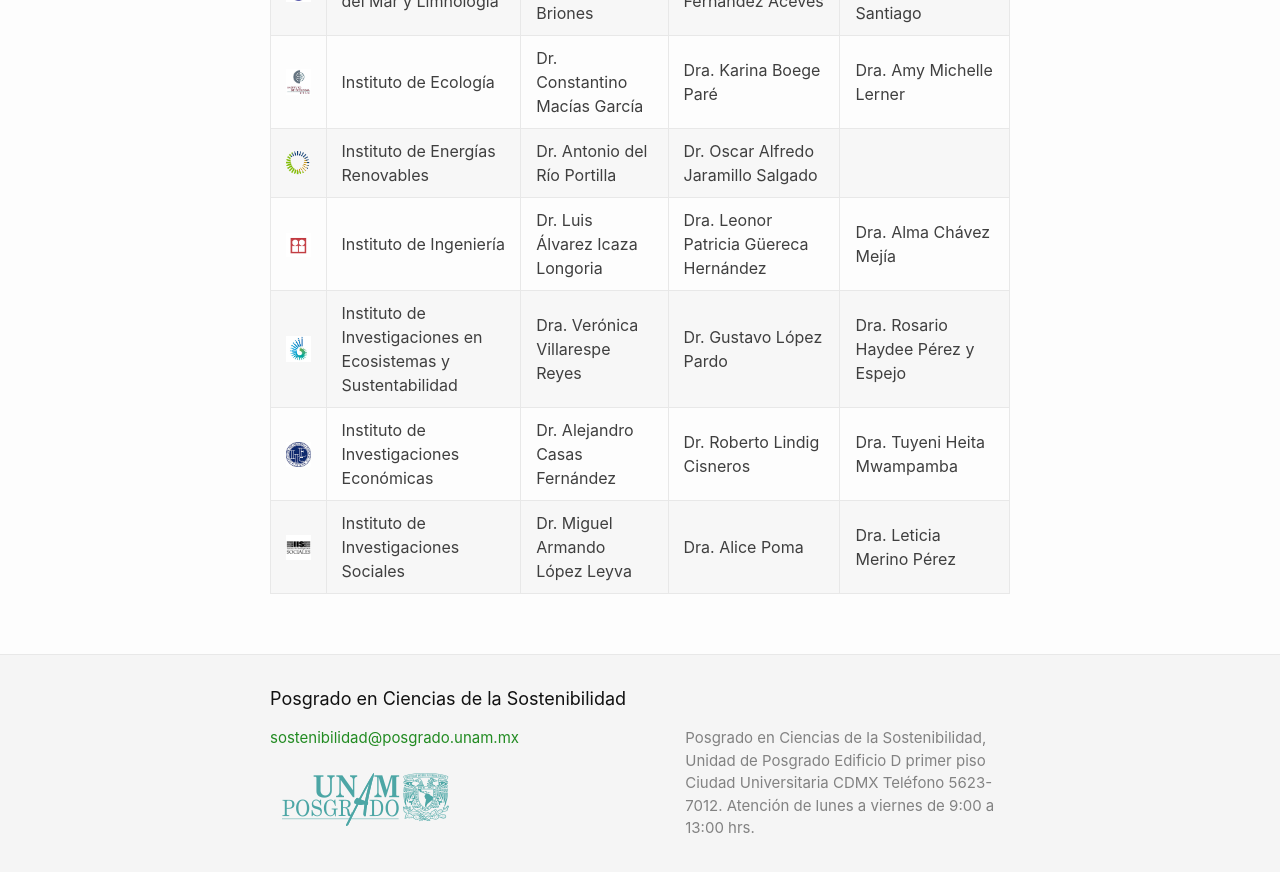
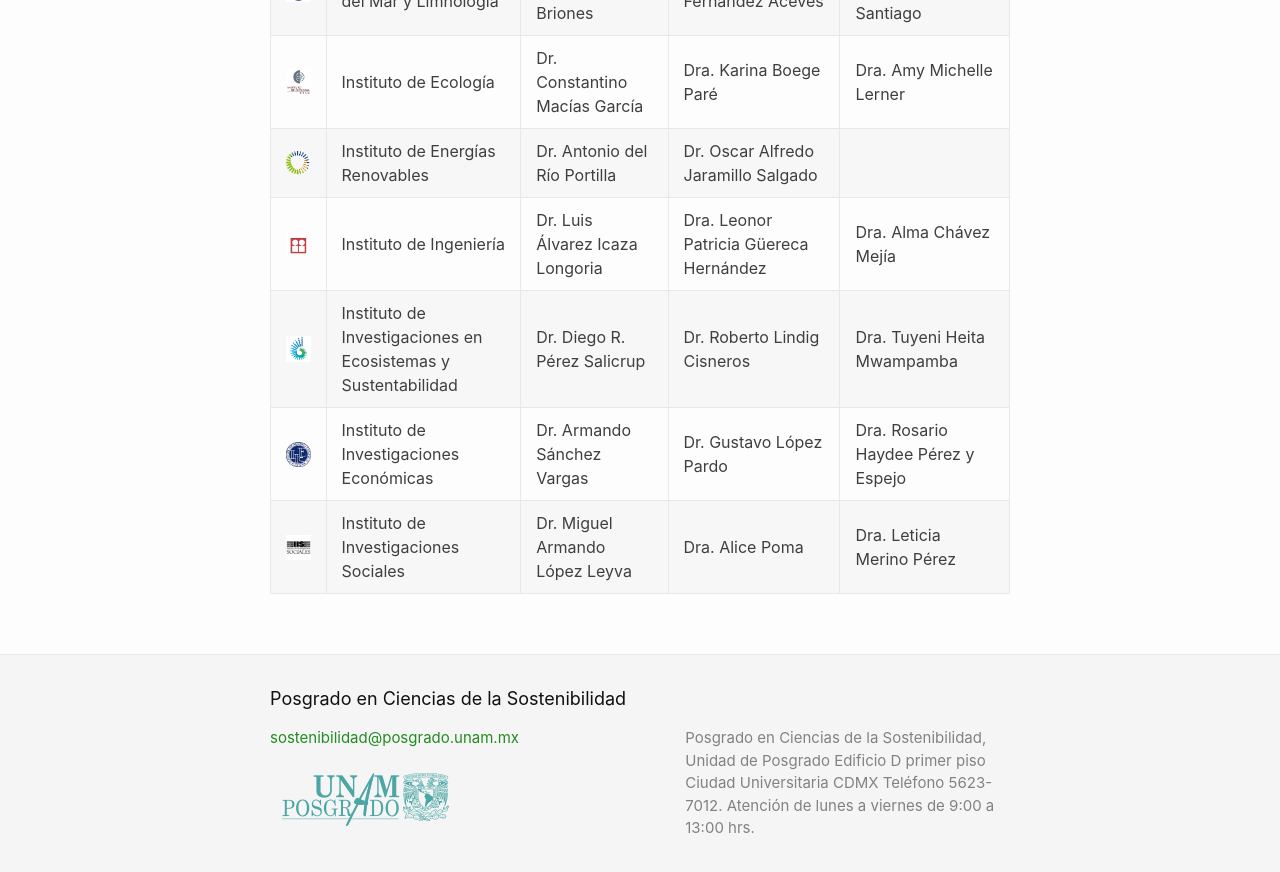
Before and after one commit to pcs-unam/pcs-unam.github.io, a Jekyll site: the page built from 05_comite.md, in a window 1280 px wide and 900 px high, scrolled down 1105 px. Shown: the top 872 px of the window. Built offline with Jekyll 4.4.1, drawn with Linux system fonts in a browser that asks for light colours; some of the changed text lies outside the part shown.

Commit message:
Se cambió el nombre del Coordinador y de otros representantes que estaban mal

```diff
--- a/05_comite.md
+++ b/05_comite.md
@@ -12,7 +12,7 @@
 
 ## Integrantes
 
-**Coordinadora**: Dra. Marisa Mazari Hiriart
+**Coordinador**: Dr. Alonso Aguilar Ibarra
 
 **Representante de alumnos**: Lic. Vanessa María Cravioto Fierro
 
@@ -30,7 +30,7 @@
 |![ecologia](/assets/logos/ecologia.png)		  |Instituto de Ecología    															 |Dr. Constantino Macías García         |Dra. Karina Boege Paré                 |Dra. Amy Michelle Lerner       |
 |![renovables](/assets/logos/ier.png)			  |Instituto de Energías Renovables     												 |Dr. Antonio del Río Portilla          |Dr. Oscar Alfredo Jaramillo Salgado           |                            |
 |![ingenieria](/assets/logos/ingenieria.png)	  |Instituto de Ingeniería      														 |Dr. Luis Álvarez Icaza Longoria       |Dra. Leonor Patricia Güereca Hernández |Dra. Alma Chávez Mejía         |
-|![iies](/assets/logos/iies.png)				  |Instituto de Investigaciones en Ecosistemas y Sustentabilidad     					 |Dra. Verónica Villarespe Reyes        |Dr. Gustavo López Pardo                |Dra. Rosario Haydee Pérez y Espejo       |
-|![iie](/assets/logos/economicas.png)			  |Instituto de Investigaciones Económicas      										 |Dr. Alejandro Casas Fernández         |Dr. Roberto Lindig Cisneros            |Dra. Tuyeni Heita Mwampamba    |
+|![iies](/assets/logos/iies.png)				  |Instituto de Investigaciones en Ecosistemas y Sustentabilidad     					 |Dr. Diego R. Pérez Salicrup        |Dr. Roberto Lindig Cisneros                |Dra. Tuyeni Heita Mwampamba       |
+|![iie](/assets/logos/economicas.png)			  |Instituto de Investigaciones Económicas      										 |Dr. Armando Sánchez Vargas         |Dr. Gustavo López Pardo            |Dra. Rosario Haydee Pérez y Espejo    |
 |![sociales](/assets/logos/sociales.png)		  |Instituto de Investigaciones Sociales    											 |Dr. Miguel Armando López Leyva        |Dra. Alice Poma                        |Dra. Leticia Merino Pérez      |
 |-------------------------------------------------|--------------------------------------------------------------------------------------|--------------------------------------|---------------------------------------|-------------------------------|
```
